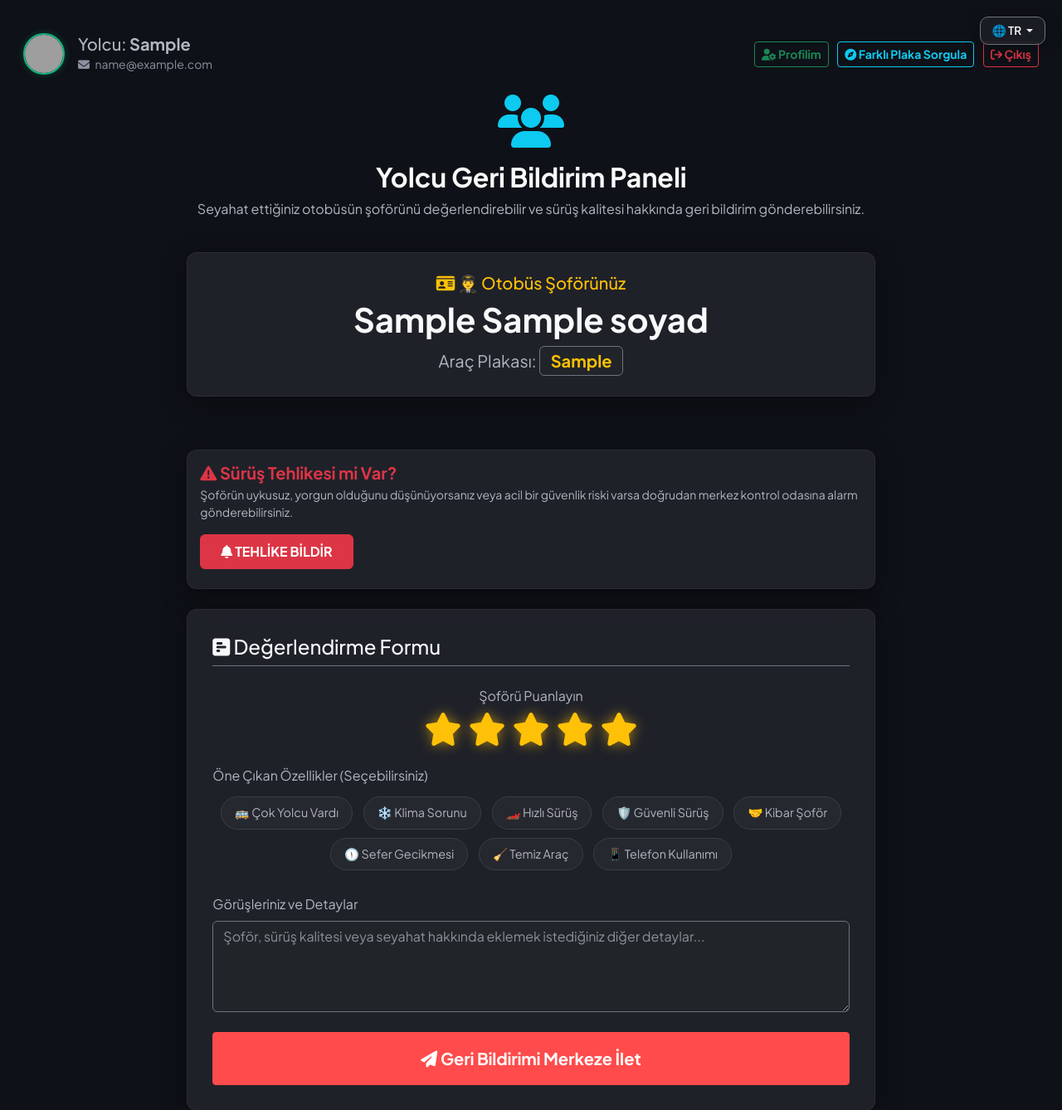
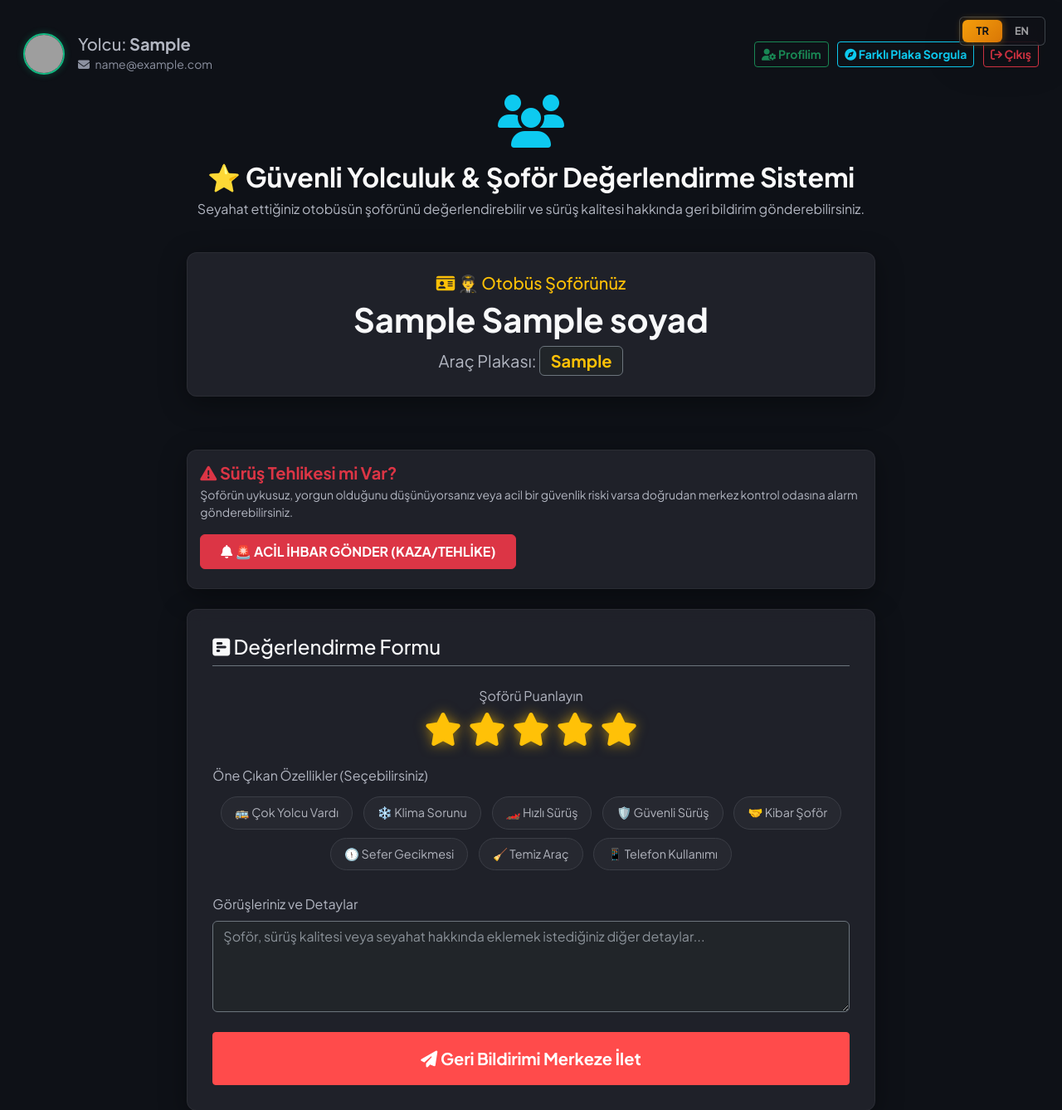
Before and after one commit to AhmetCol11/-Trust-fleet, a Flask app: template app/templates/yolcu.html in a window 1280 px wide. Shown: the top 1338 px of the page at 83% size. Run offline with Flask 3, Linux system fonts and the light colour scheme; the template is opened without the code that fills it: most values are stand-ins (such as "Sample title", 1, 10 or a date in 2020); grey boxes are pictures that could not be loaded.

Commit message:
feat: Add premium, highly-visible global TR/EN button group toggle on all dashboards and localize passenger page

```diff
--- a/app/static/js/translations.js
+++ b/app/static/js/translations.js
@@ -108,12 +108,17 @@ const translations = {
 
         // Passenger Pages (yolcu.html / yolcu_plaka_sorgula.html)
         "passenger_panel_title": "⭐ Güvenli Yolculuk & Şoför Değerlendirme Sistemi",
+        "passenger_panel_desc": "Seyahat ettiğiniz otobüsün şoförünü değerlendirebilir ve sürüş kalitesi hakkında geri bildirim gönderebilirsiniz.",
         "passenger_welcome": "Hoşgeldiniz, ",
         "query_title": "🔍 Otobüs / Plaka Sorgulama",
         "query_desc": "Değerlendirmek veya bildirimde bulunmak istediğiniz otobüsün plakasını seçin:",
         "active_plates_label": "Sistemdeki Demo / Aktif Plakalar (Hızlı Seçim):",
         "plate_input_label": "Plakayı Buraya Yazın:",
         "btn_query_plate": "🔍 Otobüsü Sorgula ve Paneli Aç",
+        "driver_info_title": "👨‍✈️ Otobüs Şoförünüz",
+        "vehicle_plate_label": "Araç Plakası:",
+        "yolcu_danger_title": "Sürüş Tehlikesi mi Var?",
+        "yolcu_danger_desc": "Şoförün uykusuz, yorgun olduğunu düşünüyorsanız veya acil bir güvenlik riski varsa doğrudan merkez kontrol odasına alarm gönderebilirsiniz.",
         "eval_title": "⭐ Yolcu Sürüş Değerlendirme Formu",
         "eval_subtitle": "Seyahat kalitesini derecelendirin ve merkeze bilgi iletin.",
         "rating_label": "Sürüş ve Güvenlik Puanınız (1-5 Yıldız):",
@@ -237,12 +242,17 @@ const translations = {
 
         // Passenger Pages (yolcu.html / yolcu_plaka_sorgula.html)
         "passenger_panel_title": "⭐ Safe Travel & Driver Evaluation System",
+        "passenger_panel_desc": "You can evaluate the driver of your bus and send feedback about driving quality.",
         "passenger_welcome": "Welcome, ",
         "query_title": "🔍 Bus / License Plate Search",
         "query_desc": "Select the license plate of the bus you want to evaluate or report:",
         "active_plates_label": "Demo / Active Plates in System (Quick Select):",
         "plate_input_label": "Enter Plate Here:",
         "btn_query_plate": "🔍 Query Bus and Open Panel",
+        "driver_info_title": "👨‍✈️ Your Bus Driver",
+        "vehicle_plate_label": "Vehicle Plate:",
+        "yolcu_danger_title": "Is there a Driving Hazard?",
+        "yolcu_danger_desc": "If you think the driver is sleepy, tired or there is an urgent safety risk, you can send an alarm directly to the control center.",
         "eval_title": "⭐ Passenger Ride Evaluation Form",
         "eval_subtitle": "Rate the quality of travel and send information to the center.",
         "rating_label": "Your Ride & Safety Score (1-5 Stars):",
--- a/app/templates/base.html
+++ b/app/templates/base.html
@@ -29,17 +29,46 @@
 </head>
 <body>
     <!-- Premium Global Language Selector Widget -->
-    <div class="language-selector" style="position: fixed; top: 20px; right: 20px; z-index: 2000;">
-        <div class="dropdown">
-            <button class="btn dropdown-toggle border-secondary" type="button" id="langDropdown" data-bs-toggle="dropdown" aria-expanded="false" style="background: rgba(30, 33, 41, 0.75); backdrop-filter: blur(12px); border: 1px solid rgba(255, 255, 255, 0.15); border-radius: 10px; color: #fafafa; font-weight: 600; font-size: 0.85rem; padding: 6px 14px; box-shadow: 0 4px 20px rgba(0, 0, 0, 0.3); transition: all 0.3s ease;">
-                🌐 <span id="currentLangLabel">TR</span>
-            </button>
-            <ul class="dropdown-menu dropdown-menu-end border-secondary shadow-lg" aria-labelledby="langDropdown" style="background: rgba(30, 33, 41, 0.95); backdrop-filter: blur(12px); border: 1px solid rgba(255, 255, 255, 0.1); border-radius: 10px; min-width: 120px;">
-                <li><a class="dropdown-item text-light py-2" href="#" onclick="changeLanguage('tr')" style="font-size: 0.85rem; font-weight: 500;"><span class="me-2">🇹🇷</span> Türkçe</a></li>
-                <li><a class="dropdown-item text-light py-2" href="#" onclick="changeLanguage('en')" style="font-size: 0.85rem; font-weight: 500;"><span class="me-2">🇬🇧</span> English</a></li>
-            </ul>
+    <div class="global-language-selector" style="position: fixed; top: 20px; right: 20px; z-index: 2050;">
+        <div class="btn-group btn-group-sm rounded bg-dark border border-secondary border-opacity-50 shadow-lg" role="group" style="padding: 3px; backdrop-filter: blur(12px); background: rgba(15, 17, 23, 0.75) !important;">
+            <button type="button" id="globalLangTR" class="btn btn-sm py-1 px-3 border-0 fw-bold" onclick="changeLanguage('tr')" style="font-size: 0.8rem; border-radius: 6px; transition: all 0.3s cubic-bezier(0.4, 0, 0.2, 1); color: rgba(255,255,255,0.6);">TR</button>
+            <button type="button" id="globalLangEN" class="btn btn-sm py-1 px-3 border-0 fw-bold" onclick="changeLanguage('en')" style="font-size: 0.8rem; border-radius: 6px; transition: all 0.3s cubic-bezier(0.4, 0, 0.2, 1); color: rgba(255,255,255,0.6);">EN</button>
         </div>
     </div>
+
+    <script>
+        function updateGlobalLangHighlight(lang) {
+            const tr = document.getElementById('globalLangTR');
+            const en = document.getElementById('globalLangEN');
+            if (!tr || !en) return;
+
+            if (lang === 'tr') {
+                tr.style.background = 'linear-gradient(135deg, #f59e0b 0%, #d97706 100%)';
+                tr.style.color = '#0e1117';
+                tr.style.boxShadow = '0 0 10px rgba(245, 158, 11, 0.4)';
+                en.style.background = 'transparent';
+                en.style.color = 'rgba(255, 255, 255, 0.6)';
+                en.style.boxShadow = 'none';
+            } else {
+                en.style.background = 'linear-gradient(135deg, #f59e0b 0%, #d97706 100%)';
+                en.style.color = '#0e1117';
+                en.style.boxShadow = '0 0 10px rgba(245, 158, 11, 0.4)';
+                tr.style.background = 'transparent';
+                tr.style.color = 'rgba(255, 255, 255, 0.6)';
+                tr.style.boxShadow = 'none';
+            }
+        }
+
+        document.addEventListener('DOMContentLoaded', function() {
+            // Initial load check
+            updateGlobalLangHighlight(window.currentLanguage || 'tr');
+
+            // Event listener for language changes
+            window.addEventListener('languageChanged', function(e) {
+                updateGlobalLangHighlight(e.detail.lang);
+            });
+        });
+    </script>
 
     <div class="container-fluid py-4">
         {% with messages = get_flashed_messages() %}
--- a/app/templates/login.html
+++ b/app/templates/login.html
@@ -345,6 +345,11 @@
         color: #06b6d4 !important;
         border: 1px solid rgba(6, 182, 212, 0.2);
     }
+
+    /* Hide the global floating selector on the login page specifically */
+    .global-language-selector {
+        display: none !important;
+    }
 </style>
 
 <div class="login-container" id="loginCard">
--- a/app/templates/yolcu.html
+++ b/app/templates/yolcu.html
@@ -77,8 +77,8 @@
 <div class="row justify-content-center">
     <div class="col-md-8 text-center mb-4">
         <i class="fa-solid fa-users fa-4x text-info mb-3"></i>
-        <h2 class="fw-bold">Yolcu Geri Bildirim Paneli</h2>
-        <p class="text-secondary">Seyahat ettiğiniz otobüsün şoförünü değerlendirebilir ve sürüş kalitesi hakkında geri bildirim gönderebilirsiniz.</p>
+        <h2 class="fw-bold" data-translate="passenger_panel_title">Yolcu Geri Bildirim Paneli</h2>
+        <p class="text-secondary" data-translate="passenger_panel_desc">Seyahat ettiğiniz otobüsün şoförünü değerlendirebilir ve sürüş kalitesi hakkında geri bildirim gönderebilirsiniz.</p>
     </div>
 </div>
 
@@ -86,9 +86,9 @@
     <div class="col-md-8 mb-4">
         <!-- Şoför Bilgi Kartı -->
         <div class="streamlit-container mt-0 text-center premium-card py-4">
-            <h5 class="text-warning mb-2"><i class="fa-solid fa-id-card text-warning"></i> 👨‍✈️ Otobüs Şoförünüz</h5>
+            <h5 class="text-warning mb-2"><i class="fa-solid fa-id-card text-warning"></i> <span data-translate="driver_info_title">👨‍✈️ Otobüs Şoförünüz</span></h5>
             <div class="display-6 fw-bold text-light mb-2">{{ sofor.ad }} {{ sofor.soyad }}</div>
-            <p class="text-secondary fs-5 mb-0">Araç Plakası: <span class="badge bg-dark border border-secondary fs-5 text-warning">{{ sofor.arac_plaka }}</span></p>
+            <p class="text-secondary fs-5 mb-0"><span data-translate="vehicle_plate_label">Araç Plakası:</span> <span class="badge bg-dark border border-secondary fs-5 text-warning">{{ sofor.arac_plaka }}</span></p>
         </div>
     </div>
 </div>
@@ -99,11 +99,11 @@
         <div class="emergency-box premium-card">
             <div class="d-flex align-items-center justify-content-between flex-wrap gap-3">
                 <div>
-                    <h5 class="text-danger fw-bold mb-1"><i class="fa-solid fa-triangle-exclamation"></i> Sürüş Tehlikesi mi Var?</h5>
-                    <p class="text-secondary small mb-0">Şoförün uykusuz, yorgun olduğunu düşünüyorsanız veya acil bir güvenlik riski varsa doğrudan merkez kontrol odasına alarm gönderebilirsiniz.</p>
+                    <h5 class="text-danger fw-bold mb-1"><i class="fa-solid fa-triangle-exclamation"></i> <span data-translate="yolcu_danger_title">Sürüş Tehlikesi mi Var?</span></h5>
+                    <p class="text-secondary small mb-0" data-translate="yolcu_danger_desc">Şoförün uykusuz, yorgun olduğunu düşünüyorsanız veya acil bir güvenlik riski varsa doğrudan merkez kontrol odasına alarm gönderebilirsiniz.</p>
                 </div>
                 <div>
-                    <button id="btnYolcuAcil" class="btn btn-danger fw-bold px-4 py-2"><i class="fa-solid fa-bell"></i> TEHLİKE BİLDİR</button>
+                    <button id="btnYolcuAcil" class="btn btn-danger fw-bold px-4 py-2"><i class="fa-solid fa-bell"></i> <span data-translate="btn_passenger_panic">TEHLİKE BİLDİR</span></button>
                 </div>
             </div>
             <div id="yolcuAcilSonuc" class="mt-2 fw-bold text-center"></div>
```
